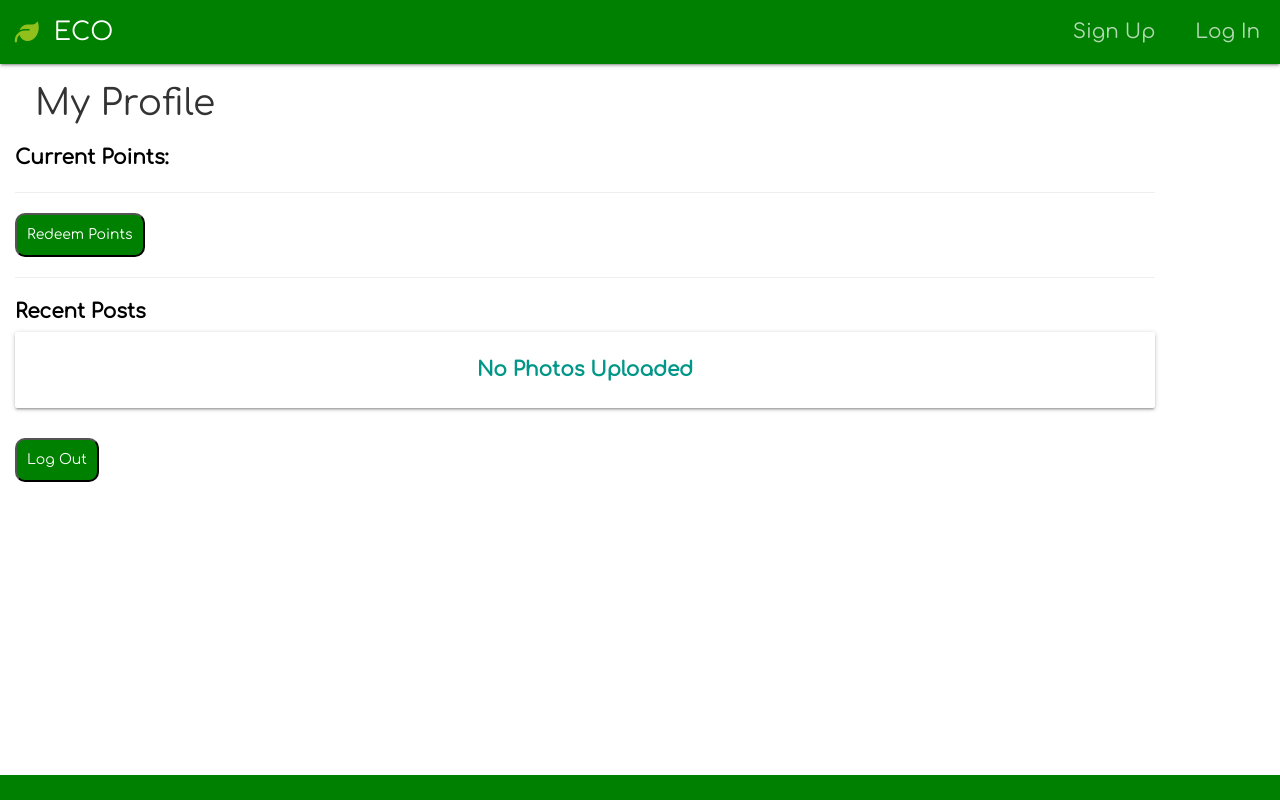
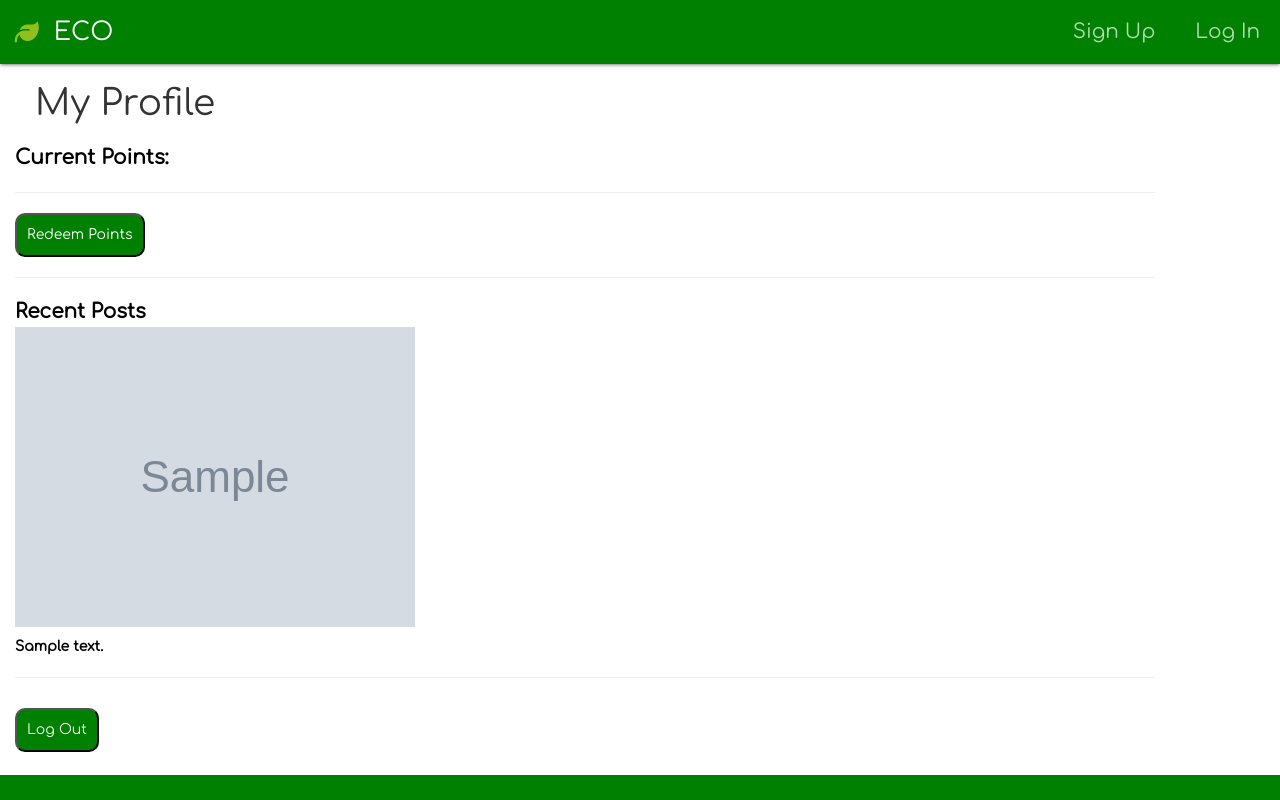
Before and after one commit to nhasley/ECO-App-Python, a Django app: page /profile/ in a window 1280 px wide. Run offline with Django 3.2, Linux system fonts and the light colour scheme; tables that the repository leaves empty hold one stand-in row (values such as "Sample post"); grey boxes marked "Sample" are stand-in pictures; some libraries are stand-ins or nearby versions.

Commit message:
posts added to profile

```diff
--- a/main_app/static/css/style.css
+++ b/main_app/static/css/style.css
@@ -2,7 +2,7 @@ body {
   display: flex;
   min-height: 100vh;
   flex-direction: column;
-  font-family: 'Comfortaa', cursive;
+  font-family: 'Comfortaa', sans-serif;
 }
 input.btn{
   margin-top: 20px;
@@ -132,6 +132,11 @@ div.center {
     color: white;
 }
 
+
+.dropdown-content li>span{
+  color: green;
+}
+
 @media screen and (min-width: 481px) {
 
   a#textb{
--- a/main_app/templates/main_app/post_form.html
+++ b/main_app/templates/main_app/post_form.html
@@ -11,7 +11,7 @@
     <table>
       {{ form.as_table }}
     </table>
-    <input type="submit" value="Submit!" class="btn" style="background: green;">
+    <input type="submit" value="Submit" class="btn" style="background: green;">
   </form>
 
   <script>
--- a/main_app/templates/profile.html
+++ b/main_app/templates/profile.html
@@ -8,11 +8,20 @@
 <button type='submit'>Redeem Points</button>
 <hr />
 <div id="textp">Recent Posts</div>
-{% for photo in post.photo_set.all %}
-    <img class="responsive-img card-panel" src="{{photo.url}}">
-{% empty %}
-    <div id="textp" class="card-panel teal-text center-align">No Photos Uploaded</div>
+
+{% if posts|length == 0 %}
+<div id="textp" class="card-panel center-align">No Photos Uploaded</div>
+{% else %}
+{% for post in posts %}
+<a href="{% url 'detail' post.id %}" class="post-box">
+    <div class="card-content">
+        <img class="posts" src="{{post.photo}}">
+      <p id="text">{{ post.description }}</p>
+    </div>
+    <hr />
+</a>
 {% endfor %}
+{% endif %}
 
 <form action="{% url 'logout' %}" id="logout">
     <button type='submit'>Log Out</button>
--- a/main_app/views.py
+++ b/main_app/views.py
@@ -15,7 +15,8 @@ def posts_index(request):
     return render(request, 'posts.html', {'posts': posts})
 
 def profile(request):
-    return render(request, 'profile.html')
+    posts = Post.objects.all()
+    return render(request, 'profile.html', {'posts': posts})
 
 def challenges(request):
     return render(request, 'challenges.html')
```
